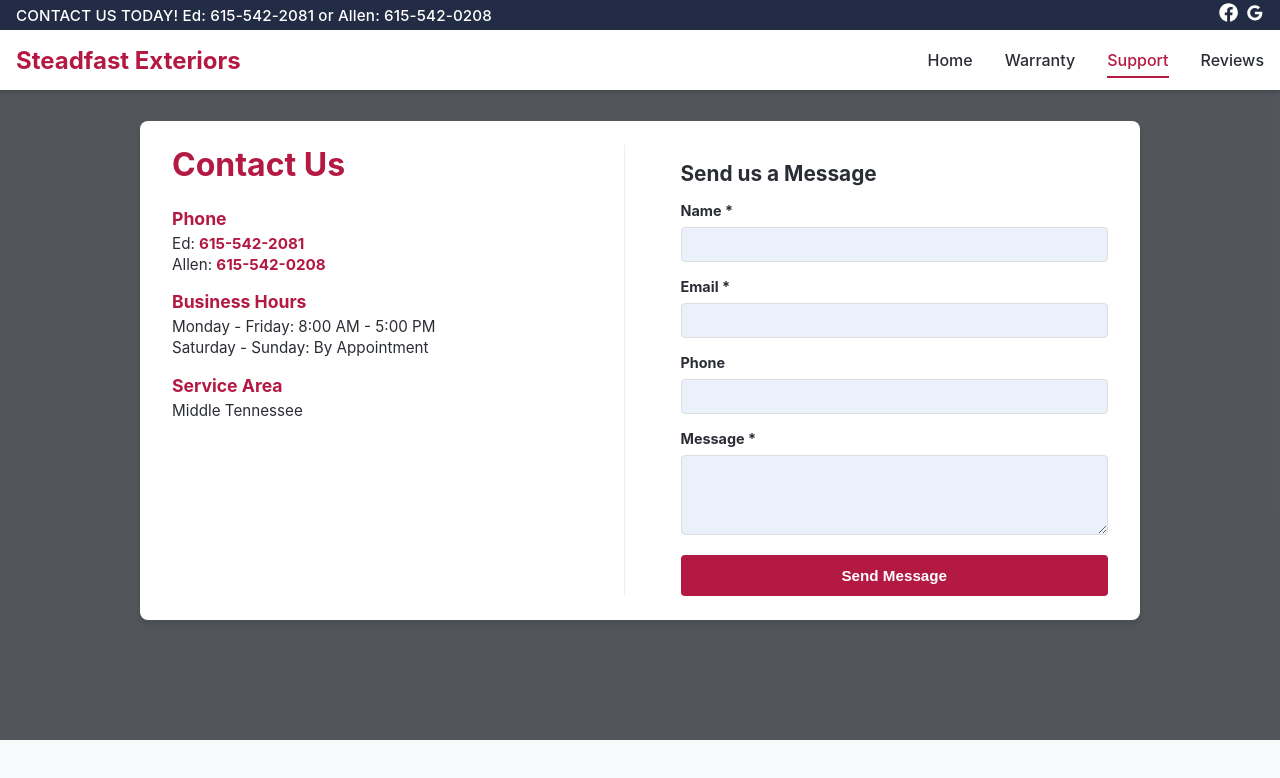
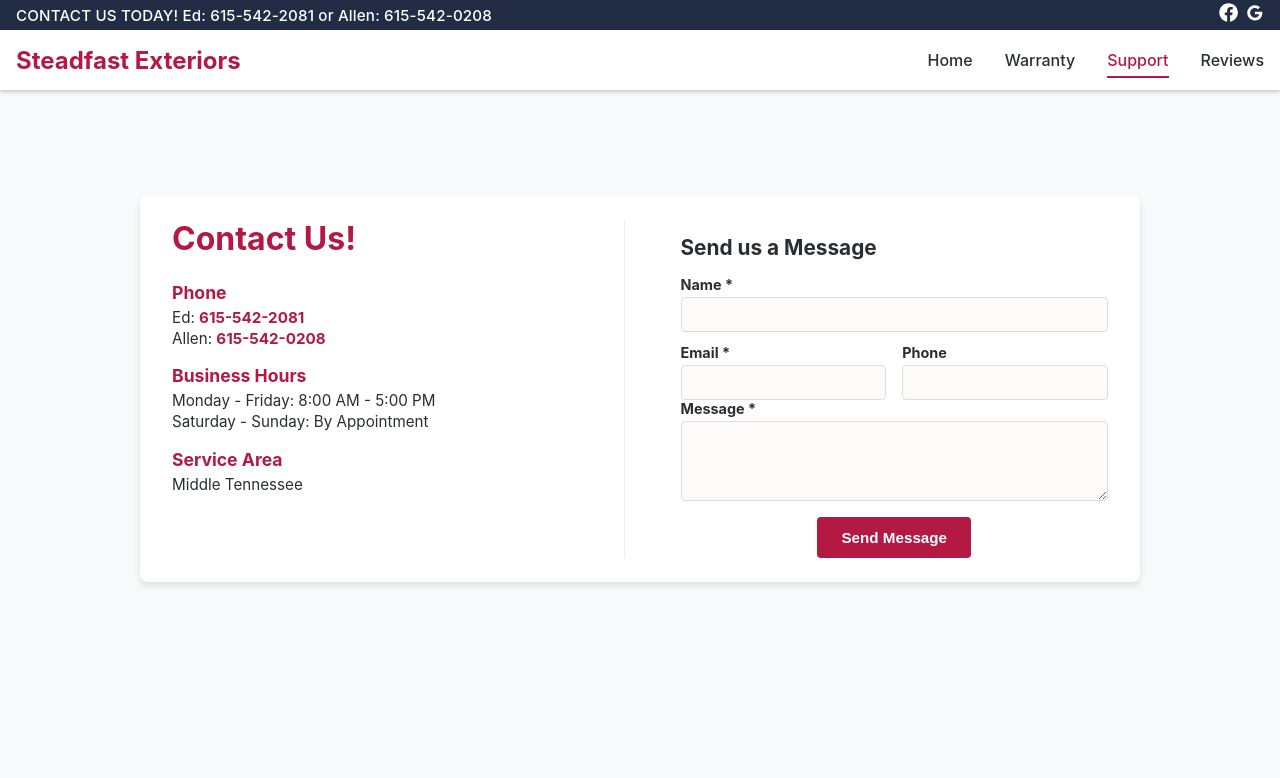
Before and after one commit to paigetreadway/steadfast, a React (Create React App) app: page /support in a window 1280 px wide. Shown: the top 778 px of the page. Built offline with nearby package versions, Linux system fonts and the light colour scheme.

Commit message:
updates to the support form

```diff
--- a/src/components/Home.css
+++ b/src/components/Home.css
@@ -181,7 +181,7 @@ body {
   justify-content: center;
 }
 
-.roof-contact-btn {
+.roof-warranty-btn {
   background: transparent;
   color: #dedede;
   font-weight: bold;
@@ -218,7 +218,7 @@ body {
   color: #000000;
 }
 
-.roof-contact-btn:hover {
+.roof-warranty-btn:hover {
   background: #b31942;
   color: #fff;
 }
--- a/src/components/Home.js
+++ b/src/components/Home.js
@@ -20,7 +20,7 @@ const Home = () => {
             <Link to="/support" className="support-btn">
               Get Support
             </Link>
-            <Link to="/warranty" className="roof-contact-btn">
+            <Link to="/warranty" className="roof-warranty-btn">
               Submit Warranty Request
             </Link>
           </div>
--- a/src/components/Reviews.css
+++ b/src/components/Reviews.css
@@ -4,6 +4,7 @@
   width: 100%;
   box-sizing: border-box;
   color: #ffffff;
+  padding-top: 90px;
 }
 
 .reviews-content {
@@ -14,6 +15,7 @@
 .reviews-section {
   background-color: #ffffff;
   padding: 3rem;
+  margin: 1.5rem auto;
   border-radius: 8px;
   box-shadow: 0 4px 6px rgba(0, 0, 0, 0.1);
 }
--- a/src/components/Support.css
+++ b/src/components/Support.css
@@ -1,21 +1,21 @@
-.contact-container {
-  min-height: calc(100vh - 60px);
+.support-container {
+  min-height: calc(100vh - 90px);
   display: flex;
   justify-content: center;
   align-items: center;
   padding: 1.5rem;
   width: 100%;
   box-sizing: border-box;
-  background-color: rgba(42, 45, 52, 0.8);
+  padding-top: 90px;
 }
 
-.contact-content {
+.support-content {
   width: 100%;
   max-width: 1000px;
   margin: 0 auto;
 }
 
-.contact-info {
+.support-info {
   text-align: left;
   background-color: #ffffff;
   padding: 1.5rem 2rem;
@@ -23,41 +23,43 @@
   box-shadow: 0 4px 6px rgba(0, 0, 0, 0.1);
   width: 100%;
   display: flex;
+  margin: 1.5rem auto;
+
   gap: 2rem;
 }
 
-.contact-left {
+.support-left {
   flex: 1;
   padding-right: 1.5rem;
   border-right: 1px solid #eee;
 }
 
-.contact-right {
+.support-right {
   flex: 1;
   padding-left: 1.5rem;
 }
 
-.contact-info h2 {
+.support-info h2 {
   color: #b31942;
   margin-bottom: 1.5rem;
   font-size: 2rem;
   text-align: left;
 }
 
-.contact-details {
+.support-details {
   display: flex;
   flex-direction: column;
   gap: 1rem;
 }
 
-.contact-item h3 {
+.support-item h3 {
   color: #b31942;
   margin-bottom: 0.25rem;
   font-size: 1.1rem;
   text-align: left;
 }
 
-.contact-item p {
+.support-item p {
   color: #2a2d34;
   line-height: 1.4;
   font-size: 0.95rem;
@@ -65,34 +67,35 @@
   margin: 0;
 }
 
-.contact-item a {
+.support-item a {
   color: #b31942;
   text-decoration: none;
   font-weight: bold;
   transition: color 0.3s ease;
 }
 
-.contact-item a:hover {
-  color: #ff1f57;
+.support-item a:hover {
+  background-color: #ffffff;
+  color: #b31942;
 }
 
-.contact-form {
+.support-form {
   padding-top: 1rem;
 }
 
-.contact-form h3 {
+.support-form h3 {
   color: #2a2d34;
   font-size: 1.3rem;
   margin-bottom: 1rem;
   text-align: left;
 }
 
-.form-group {
+.support-form-group {
   margin-bottom: 0.75rem;
   text-align: left;
 }
 
-.form-group label {
+.support-form-group label {
   display: block;
   margin-bottom: 0.25rem;
   color: #2a2d34;
@@ -100,28 +103,29 @@
   font-size: 0.9rem;
 }
 
-.form-group input,
-.form-group textarea {
+.support-form-group input,
+.support-form-group textarea {
   width: 100%;
   padding: 0.5rem;
   border: 1px solid #ddd;
   border-radius: 4px;
   font-size: 0.95rem;
   transition: border-color 0.3s ease;
+  background: #fffafa;
 }
 
-.form-group textarea {
+.support-form-group textarea {
   height: 80px;
   resize: vertical;
 }
 
-.form-group input:focus,
-.form-group textarea:focus {
+.support-form-group input:focus,
+.support-form-group textarea:focus {
   outline: none;
   border-color: #b31942;
 }
 
-.submit-button {
+.support-submit-button {
   background-color: #b31942;
   color: white;
   border: none;
@@ -131,71 +135,90 @@
   border-radius: 4px;
   cursor: pointer;
   transition: background-color 0.3s ease;
-  width: 100%;
+  width: auto;
+  min-width: 120px;
+  display: block;
+  margin: 0 auto;
 }
 
-.submit-button:hover {
-  background-color: #ff1f57;
+.support-submit-button:hover {
+  background-color: #ffffff;
+  color: #b31942;
 }
 
-.submit-status {
+.support-submit-status {
   margin: 1rem 0;
   padding: 0.75rem;
   border-radius: 4px;
   text-align: center;
 }
 
-.submit-status.success {
+.support-submit-status.success {
   background-color: #e8f5e9;
   color: #2e7d32;
 }
 
-.submit-status.error {
+.support-submit-status.error {
   background-color: #ffebee;
   color: #c62828;
 }
 
+.support-row {
+  display: flex;
+  gap: 1rem;
+}
+
+.support-row .support-form-group {
+  flex: 1;
+  margin-bottom: 0;
+}
+
 /* Mobile styles */
 @media screen and (max-width: 768px) {
-  .contact-container {
+  .support-container {
     padding: 1rem;
   }
 
-  .contact-info {
+  .support-info {
     padding: 1.5rem;
     flex-direction: column;
     gap: 2rem;
   }
 
-  .contact-left {
+  .support-left {
     padding-right: 0;
     border-right: none;
     border-bottom: 1px solid #eee;
     padding-bottom: 1.5rem;
   }
 
-  .contact-right {
+  .support-right {
     padding-left: 0;
     padding-top: 1.5rem;
   }
 
-  .contact-info h2 {
+  .support-info h2 {
     font-size: 2rem;
     margin-bottom: 1.5rem;
     text-align: center;
   }
 
-  .contact-details {
+  .support-details {
     gap: 1rem;
   }
 
-  .contact-item h3,
-  .contact-item p,
-  .contact-form h3 {
+  .support-item h3,
+  .support-item p,
+  .support-form h3 {
     text-align: center;
   }
 
-  .submit-button {
+  .support-submit-button {
     padding: 0.75rem;
   }
+
+  .support-row {
+    flex-direction: column;
+    gap: 0;
+  }
 }
--- a/src/components/Support.js
+++ b/src/components/Support.js
@@ -43,13 +43,13 @@ const Support = () => {
   };
 
   return (
-    <div className="contact-container">
-      <div className="contact-content">
-        <div className="contact-info">
-          <div className="contact-left">
-            <h2>Contact Us</h2>
-            <div className="contact-details">
-              <div className="contact-item">
+    <div className="support-container">
+      <div className="support-content">
+        <div className="support-info">
+          <div className="support-left">
+            <h2>Contact Us!</h2>
+            <div className="support-details">
+              <div className="support-item">
                 <h3>Phone</h3>
                 <p>
                   Ed: <a href="tel:615-542-2081">615-542-2081</a>
@@ -57,28 +57,29 @@ const Support = () => {
                   Allen: <a href="tel:615-542-0208">615-542-0208</a>
                 </p>
               </div>
-              <div className="contact-item">
+              <div className="support-item">
                 <h3>Business Hours</h3>
                 <p>Monday - Friday: 8:00 AM - 5:00 PM</p>
                 <p>Saturday - Sunday: By Appointment</p>
               </div>
-              <div className="contact-item">
+              <div className="support-item">
                 <h3>Service Area</h3>
                 <p>Middle Tennessee</p>
               </div>
             </div>
           </div>
 
-          <div className="contact-right">
-            <div className="contact-form">
+          <div className="support-right">
+            <div className="support-form">
               <h3>Send us a Message</h3>
               <form ref={form} onSubmit={handleSubmit}>
-                <div className="form-group">
+                <div className="support-form-group">
                   <label htmlFor="user_name">Name *</label>
                   <input type="text" id="user_name" name="user_name" required />
                 </div>
 
-                <div className="form-group">
+                <div className="support-row">
+                  <div className="support-form-group">
                     <label htmlFor="user_email">Email *</label>
                     <input
                       type="email"
@@ -88,12 +89,13 @@ const Support = () => {
                     />
                   </div>
 
-                <div className="form-group">
+                  <div className="support-form-group">
                     <label htmlFor="user_phone">Phone</label>
                     <input type="tel" id="user_phone" name="user_phone" />
                   </div>
+                </div>
 
-                <div className="form-group">
+                <div className="support-form-group">
                   <label htmlFor="message">Message *</label>
                   <textarea
                     id="message"
@@ -105,7 +107,7 @@ const Support = () => {
 
                 {submitStatus.message && (
                   <div
-                    className={`submit-status ${
+                    className={`support-submit-status ${
                       submitStatus.isError ? "error" : "success"
                     }`}
                   >
@@ -115,7 +117,7 @@ const Support = () => {
 
                 <button
                   type="submit"
-                  className="submit-button"
+                  className="support-submit-button"
                   disabled={isSubmitting}
                 >
                   {isSubmitting ? "Sending..." : "Send Message"}
--- a/src/components/Warranty.css
+++ b/src/components/Warranty.css
@@ -51,7 +51,7 @@
   border-radius: 4px;
   font-size: 0.95rem;
   margin-bottom: 0.25rem;
-  background: #eaf1fb;
+  background: #f6f9fd;
 }
 
 .form-group textarea {
@@ -67,7 +67,7 @@
   border-color: #004aad;
 }
 
-.submit-button {
+.warranty-submit-button {
   background-color: #004aad;
   color: white;
   border: none;
@@ -83,7 +83,7 @@
   margin: 0 auto;
 }
 
-.submit-button:hover {
+.warranty-submit-button:hover {
   background-color: #ff1f57;
 }
 
--- a/src/components/Warranty.js
+++ b/src/components/Warranty.js
@@ -110,7 +110,7 @@ const Warranty = () => {
 
               <button
                 type="submit"
-                className="submit-button"
+                className="warranty-submit-button"
                 disabled={isSubmitting}
               >
                 {isSubmitting ? "Submitting..." : "Submit Request"}
```
Lines whose indentation alone changed are shown as unchanged.
